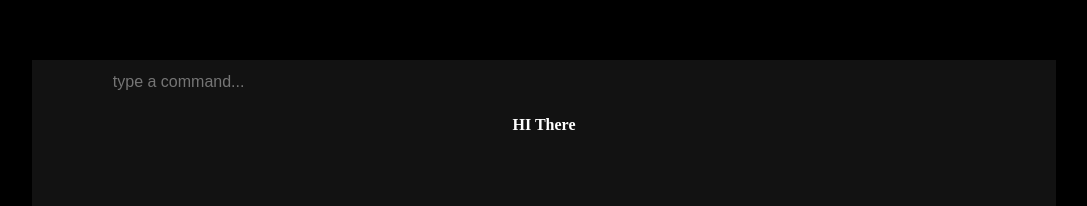
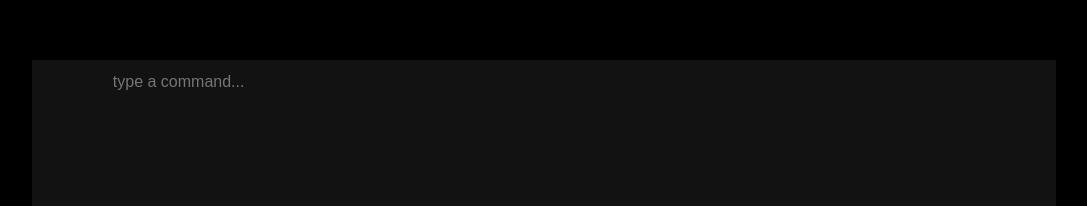
Before and after one commit to arshiasg/arshiasg.github.io, a plain HTML site: page index.html in a window 1280 px wide. Shown: the part 140-346 px from the top of the page, without its empty margins (96-1183 px from the left). Drawn offline with Linux system fonts and the light colour scheme.

Commit message:
Update index.html

```diff
--- a/index.html
+++ b/index.html
@@ -6,7 +6,7 @@
 </head>
 
 <body>
-    <p>HI There</p>
+<!--     <p>HI There</p> -->
     <div class="Text">
         <!-- <h1>Arshia Web</h1> -->
         <input type="text" id="input_text" placeholder="type a command...">
```
